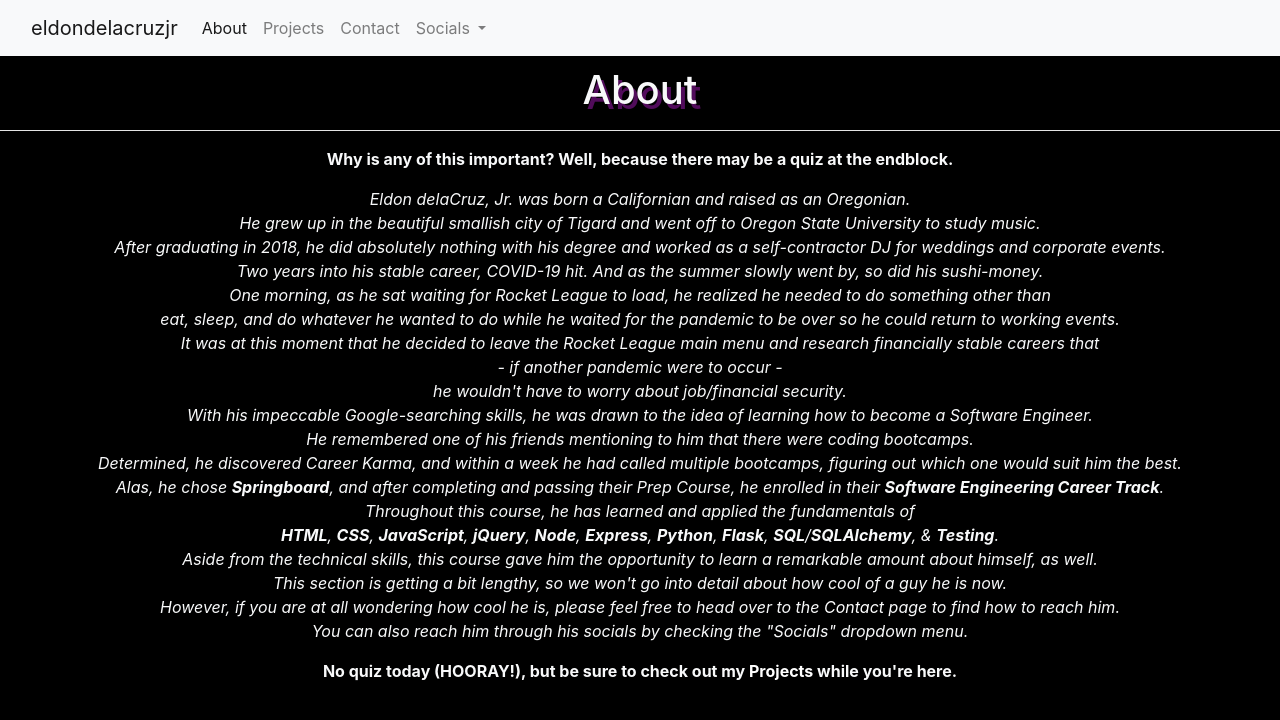
After one commit to Squeekoo/Portfolio-Website, a Flask app: page /about in a window 1280 px wide. The commit adds this page. Shown: the top 720 px of the page. Run offline with Flask 2, Linux system fonts and the light colour scheme; some libraries are stand-ins or nearby versions.

Commit message:
cleaned up HTML, worked About page, and some styling

```diff
--- a/app.py
+++ b/app.py
@@ -9,4 +9,11 @@ app = Flask(__name__)
 def homepage():
     """ Portfolio Homepage """
 
-    return render_template("index.html")
+    return render_template("home.html")
+
+
+@app.route("/about")
+def about():
+    """ About Page """
+
+    return render_template("about.html")
--- a/static/stylesheets/styles.css
+++ b/static/stylesheets/styles.css
@@ -1,3 +1,41 @@
 body {
   background-color: black;
 }
+
+#homepage-title {
+  text-align: center;
+  margin-top: 75px;
+}
+
+#first-name,
+#description,
+#about-title {
+  text-shadow: 4px 5px rgba(212, 30, 236, 0.384);
+}
+
+#description {
+  margin: 20px;
+}
+
+.nav-item:hover {
+  background-color: rgba(165, 49, 211, 0.575);
+
+  border-radius: 10px;
+}
+.dropdown-item:hover {
+  background-color: rgba(134, 21, 179, 0.384);
+}
+
+#about-area {
+  text-align: center;
+  margin-top: 10px;
+}
+
+.page-links {
+  color: white;
+}
+
+.page-links:hover {
+  color: rgb(193, 66, 243);
+  text-decoration: none;
+}
--- /dev/null
+++ b/templates/about.html
@@ -0,0 +1,63 @@
+{% extends 'base.html' %}
+{% block title %}About{% endblock %}
+{% block content %}
+
+  <div id="about-area">
+    <h1 id="about-title" class="text-light">About</h1>
+    <hr style="background-color: white;">
+    <p>
+        <b class="text-light">
+            Why is any of this important? Well, because there may be a quiz at the endblock.
+        </b>
+    </p>
+    <p id="about-description" class="text-light">
+        <i>
+            Eldon delaCruz, Jr. was born a Californian and raised as an Oregonian.
+            <br>
+            He grew up in the beautiful smallish city of Tigard and went off to Oregon State University to study music.
+        </i>
+        <br>
+        <i>
+            After graduating in 2018, he did absolutely nothing with his degree and worked as a self-contractor DJ for weddings and corporate events.
+            <br>
+            Two years into his stable career, COVID-19 hit. And as the summer slowly went by, so did his sushi-money.
+            <br>
+            One morning, as he sat waiting for Rocket League to load, he realized he needed to do something other than
+            <br>
+            eat, sleep, and do whatever he wanted to do while he waited for the pandemic to be over so he could return to working events.
+            <br>
+            It was at this moment that he decided to leave the Rocket League main menu and research financially stable careers that
+            <br>
+            - if another pandemic were to occur -
+            <br>
+            he wouldn't have to worry about job/financial security.
+            <br>
+            With his impeccable Google-searching skills, he was drawn to the idea of learning how to become a Software Engineer.
+            <br>
+            He remembered one of his friends mentioning to him that there were coding bootcamps.
+            <br>
+            Determined, he discovered Career Karma, and within a week he had called multiple bootcamps, figuring out which one would suit him the best.
+            <br>
+            Alas, he chose <b>Springboard</b>, and after completing and passing their Prep Course, he enrolled in their <b>Software Engineering Career Track</b>.
+            <br>
+            Throughout this course, he has learned and applied the fundamentals of
+            <br>
+            <b>HTML</b>, <b>CSS</b>, <b>JavaScript</b>, <b>jQuery</b>, <b>Node</b>, <b>Express</b>, <b>Python</b>, <b>Flask</b>, <b>SQL</b>/<b>SQLAlchemy</b>, & <b>Testing</b>.
+            <br>
+            Aside from the technical skills, this course gave him the opportunity to learn a remarkable amount about himself, as well.
+            <br>
+            This section is getting a bit lengthy, so we won't go into detail about how cool of a guy he is now.
+            <br>
+            However, if you are at all wondering how cool he is, please feel free to head over to the <a class="page-links" href="#">Contact</a> page to find how to reach him.
+            <br>
+            You can also reach him through his socials by checking the "Socials" dropdown menu.
+        </i>
+    </p>
+    <p>
+        <b class="text-light">
+            No quiz today (HOORAY!), but be sure to check out my <a class="page-links" href="#">Projects</a> while you're here.
+        </b>
+    </p>
+  </div>
+
+{% endblock %}
--- /dev/null
+++ b/templates/base.html
@@ -0,0 +1,72 @@
+<!DOCTYPE html>
+<html lang="en">
+<head>
+    <meta charset="UTF-8">
+    <meta http-equiv="X-UA-Compatible" content="IE=edge">
+    <meta name="viewport" content="width=device-width, initial-scale=1.0">
+    <title>{% block title %}{% endblock %}</title>
+    <link rel="stylesheet" href="https://cdn.jsdelivr.net/npm/bootstrap@4.5.3/dist/css/bootstrap.min.css" integrity="sha384-TX8t27EcRE3e/ihU7zmQxVncDAy5uIKz4rEkgIXeMed4M0jlfIDPvg6uqKI2xXr2" crossorigin="anonymous">
+    <script src="https://kit.fontawesome.com/1cf775fdf3.js" crossorigin="anonymous"></script>
+    <link rel="stylesheet" href="/static/stylesheets/styles.css">
+</head>
+<body>
+    <nav class="navbar navbar-expand-lg navbar-light bg-light">
+        <div class="container-fluid">
+            <a class="navbar-brand" href="/">eldondelacruzjr</a>
+            <button class="navbar-toggler" type="button" data-bs-toggle="collapse" data-bs-target="#navbarNav" aria-controls="navbarNav" aria-expanded="false" aria-label="Toggle navigation">
+                <span class="navbar-toggler-icon"></span>
+            </button>
+            <div class="collapse navbar-collapse" id="navbarNav">
+                <ul class="navbar-nav">
+                    <li class="nav-item">
+                        <a class="nav-link active" aria-current="page" href="/about">About</a>
+                    </li>
+                    <li class="nav-item">
+                        <a class="nav-link" href="#">Projects</a>
+                    </li>
+                    <li class="nav-item">
+                        <a class="nav-link" href="#">Contact</a>
+                    </li>
+                    <li class="nav-item dropdown">
+                        <a class="nav-link dropdown-toggle" href="#" id="navbarDarkDropdownMenuLink" role="button" data-toggle="dropdown" aria-expanded="false">
+                            Socials
+                        </a>
+                        <ul class="dropdown-menu dropdown-menu-dark dropdown-menu-right" aria-labelledby="navbarDarkDropdownMenuLink">
+                            <li>
+                                <a class="dropdown-item" href="https://www.linkedin.com/in/eldondelacruzjr/">
+                                    <i class="fab fa-linkedin"></i>
+                                    LinkedIn
+                                </a>
+                            </li>
+                            <li>
+                                <a class="dropdown-item" href="https://github.com/Squeekoo">
+                                    <i class="fab fa-github-square"></i>
+                                    GitHub
+                                </a>
+                            </li>
+                            <li>
+                                <a class="dropdown-item" href="https://twitter.com/delaCruzEldon">
+                                    <i class="fab fa-twitter-square"></i>
+                                    Twitter
+                                </a>
+                            </li>
+                            <li>
+                                <a class="dropdown-item" href="https://open.spotify.com/artist/4J4xCTigM7tjuRBn0ZcaXY?si=tSGLwsl4SvW9yaNUuS-LUA">
+                                    <i class="fab fa-spotify"></i>
+                                    Spotify
+                                </a>
+                            </li>
+                        </ul>
+                    </li>
+                </ul>
+            </div>
+        </div>
+    </nav>
+
+    {% block content %}
+
+    {% endblock %}
+    <script src="https://code.jquery.com/jquery-3.5.1.slim.min.js" integrity="sha384-DfXdz2htPH0lsSSs5nCTpuj/zy4C+OGpamoFVy38MVBnE+IbbVYUew+OrCXaRkfj" crossorigin="anonymous"></script>
+    <script src="https://cdn.jsdelivr.net/npm/bootstrap@4.5.3/dist/js/bootstrap.bundle.min.js" integrity="sha384-ho+j7jyWK8fNQe+A12Hb8AhRq26LrZ/JpcUGGOn+Y7RsweNrtN/tE3MoK7ZeZDyx" crossorigin="anonymous"></script>
+</body>
+</html>
```
Also changed, not shown: templates/home.html (added, +15 -0 lines), templates/index.html (deleted, +0 -73 lines).
